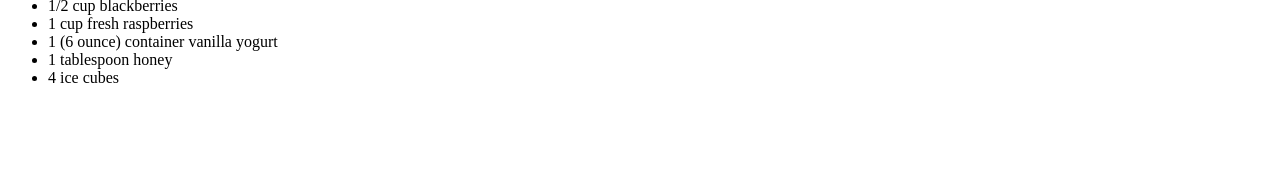
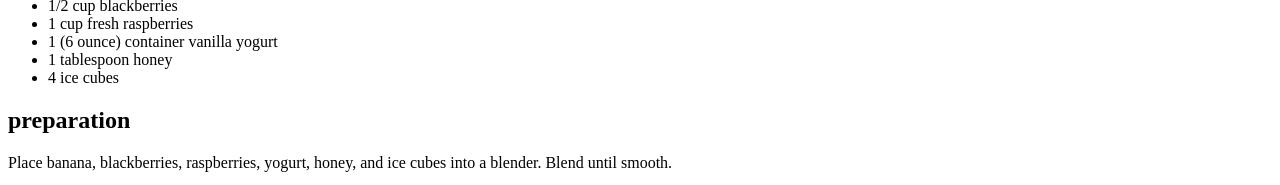
Before and after one commit to DonFalche/odin-recipes, a plain HTML site: page recipes/rbsmoothie.html in a window 1280 px wide. Shown: the part 1740-1925 px from the top of the page. Before the commit the page ends 1843 px from the top, so only its background shows below. Drawn offline with Linux system fonts and the light colour scheme.

Commit message:
add preparation

```diff
--- a/recipes/rbsmoothie.html
+++ b/recipes/rbsmoothie.html
@@ -1,11 +1,13 @@
 <!DOCTYPE html>
 <html>
+
 <head>
     <meta charset='utf-8'>
     <meta http-equiv='X-UA-Compatible' content='IE=edge'>
     <title>Page Title</title>
     <meta name='viewport' content='width=device-width, initial-scale=1'>
 </head>
+
 <body>
     <h1>raspberry blackberry smoothie</h1>
     <img src="img/smoothie.jpeg" alt="a finished raspberry blackberry smoothie">
@@ -20,5 +22,8 @@
         <li>1 tablespoon honey</li>
         <li>4 ice cubes</li>
     </ul>
+    <h2>preparation</h2>
+    <p>Place banana, blackberries, raspberries, yogurt, honey, and ice cubes into a blender. Blend until smooth.</p>
 </body>
+
 </html>
```
